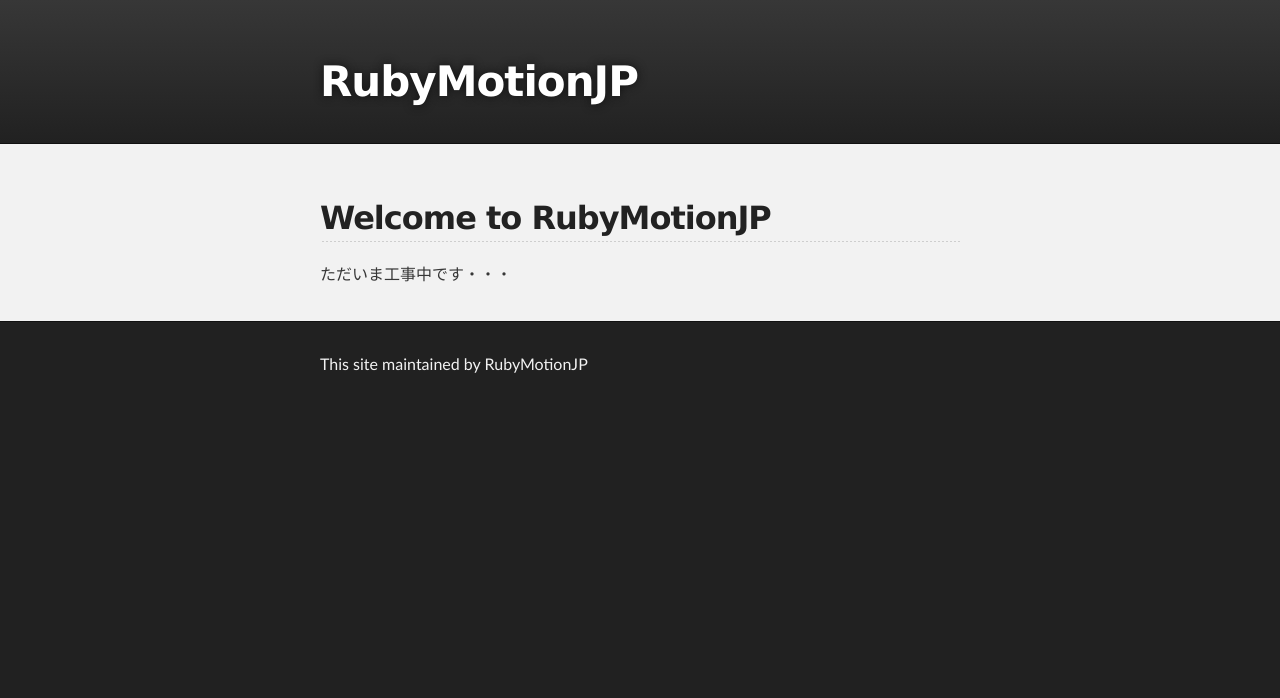
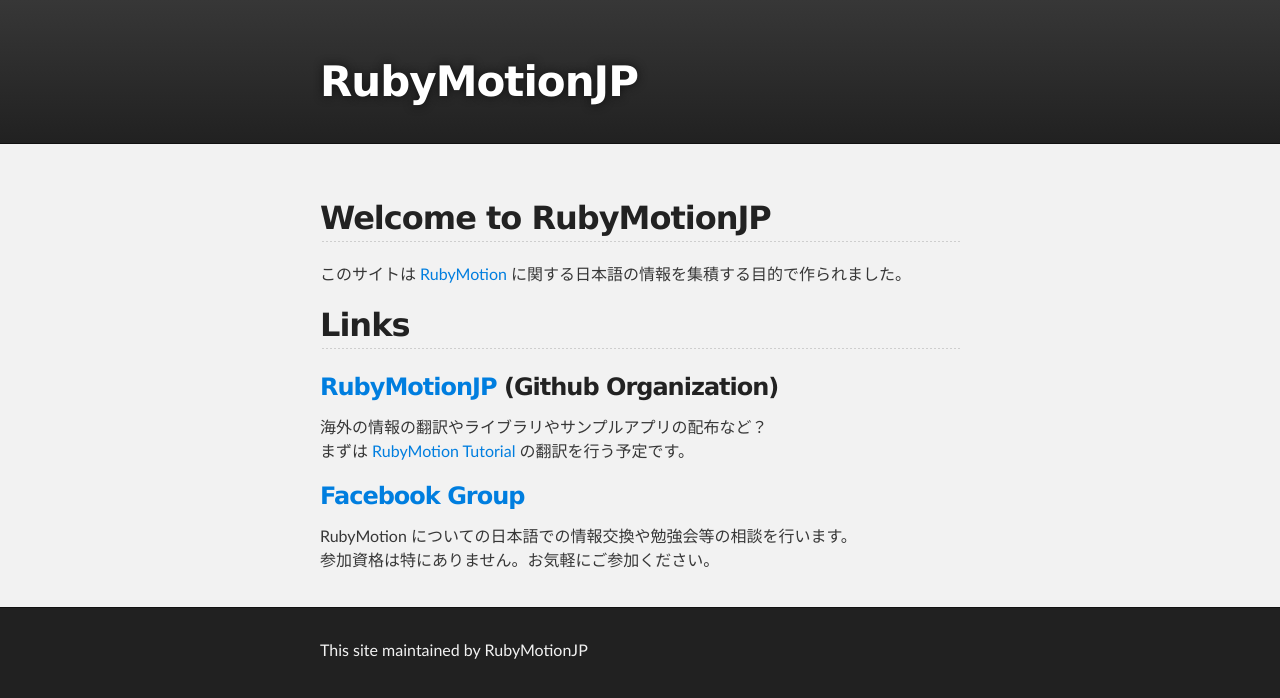
Before and after one commit to RubyMotionJP/rubymotionjp.github.com, a Jekyll site: the page built from index.md, in a window 1280 px wide. Shown: the top 698 px of the page. Built offline with Jekyll 4.4.1, drawn with Linux system fonts in a browser that asks for light colours.

Commit message:
add links

```diff
--- a/index.md
+++ b/index.md
@@ -5,4 +5,17 @@
 
 ## Welcome to RubyMotionJP
 
-ただいま工事中です・・・
+このサイトは [RubyMotion](http://www.rubymotion.com/) に関する日本語の情報を集積する目的で作られました。
+
+## Links
+
+### [RubyMotionJP](https://github.com/RubyMotionJP) (Github Organization)
+
+海外の情報の翻訳やライブラリやサンプルアプリの配布など？
+まずは [RubyMotion Tutorial](http://rubymotion-tutorial.com/) の翻訳を行う予定です。
+
+
+### [Facebook Group](https://www.facebook.com/groups/149315595198329/)
+
+RubyMotion についての日本語での情報交換や勉強会等の相談を行います。
+参加資格は特にありません。お気軽にご参加ください。
```
